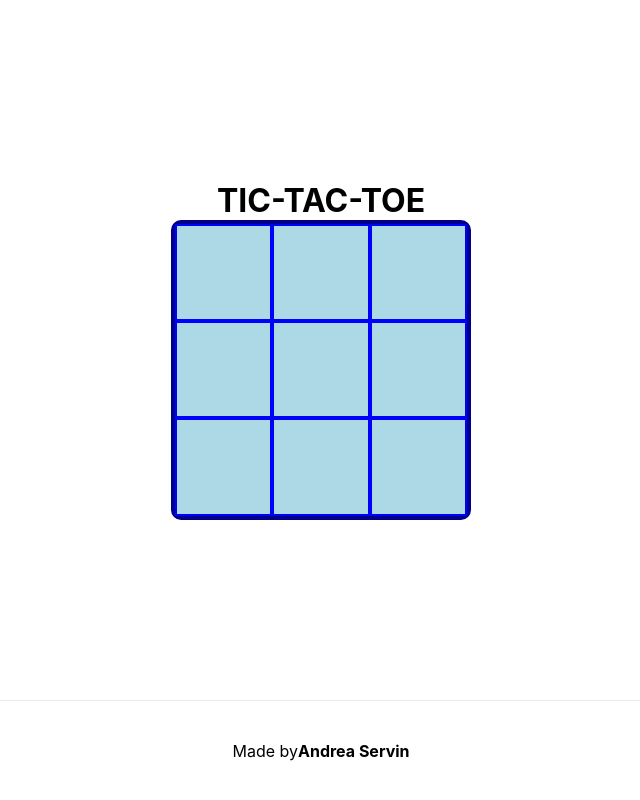
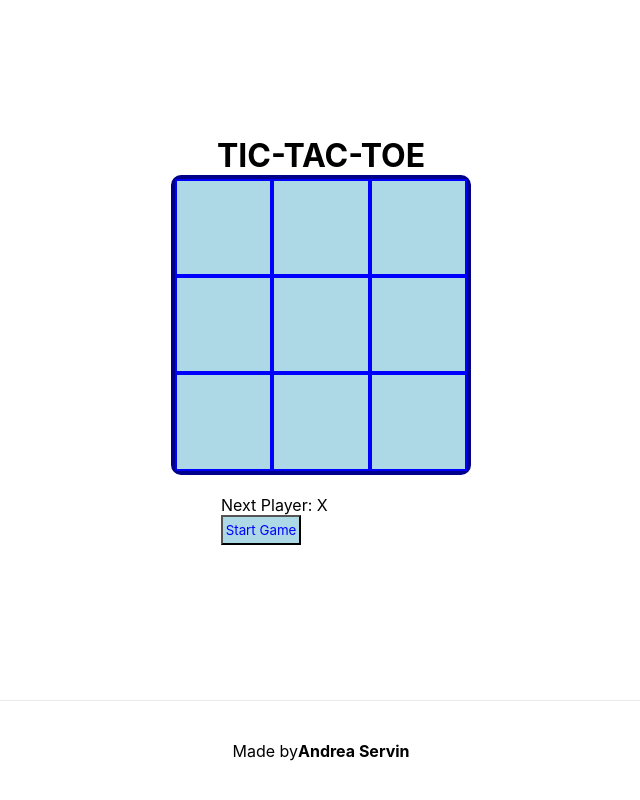
Before and after one commit to andrea-servin/tic-tac-toe, a Next.js app: page / in a window 1280 px wide. Shown: the whole page, without its empty margins (319-959 px from the left). Built offline with nearby package versions, Linux system fonts and the light colour scheme.

Commit message:
Added handleClick and renderMoves function

```diff
--- a/components/Game.jsx
+++ b/components/Game.jsx
@@ -1,15 +1,22 @@
 import React, { useState } from 'react'
 import calculateWinner from '../utils/calculateWinner'
 import Board from './Board'
-
+const style = {
+    width: "200px",
+    margin: "20px auto"
+}
 const Game = () => {
 
     const [board, setboard] = useState(Array(9).fill(null))
     const [nextX, setnextX] = useState(true)
     const winner = calculateWinner(board)
 
-    const handleClick = () => {
-
+    const handleClick = (i) => {
+        const boardCopy = [...board]
+        if (winner || boardCopy[i]) return
+        boardCopy[i] = nextX ? 'X' : 'O'
+        setboard(boardCopy)
+        setnextX(!nextX)
     }
 
     const jumpTo = () => {
@@ -17,11 +24,17 @@ const Game = () => {
     }
 
     const renderMoves = () => {
-
+        return <button style={{ width: "80px", height: "30px", background: "lightblue", color: "blue", outline: "none" }} onClick={() => setboard(Array(9).fill(null))}>Start Game</button>
     }
 
     return (
+        <>
             <Board squares={board} onClick={handleClick} />
+            <div style={style}>
+                <p>{winner ? "Winner: " + winner : "Next Player: " + (nextX ? "X" : "O")}</p>
+                {renderMoves()}
+            </div>
+        </>
     )
 }
 
```
